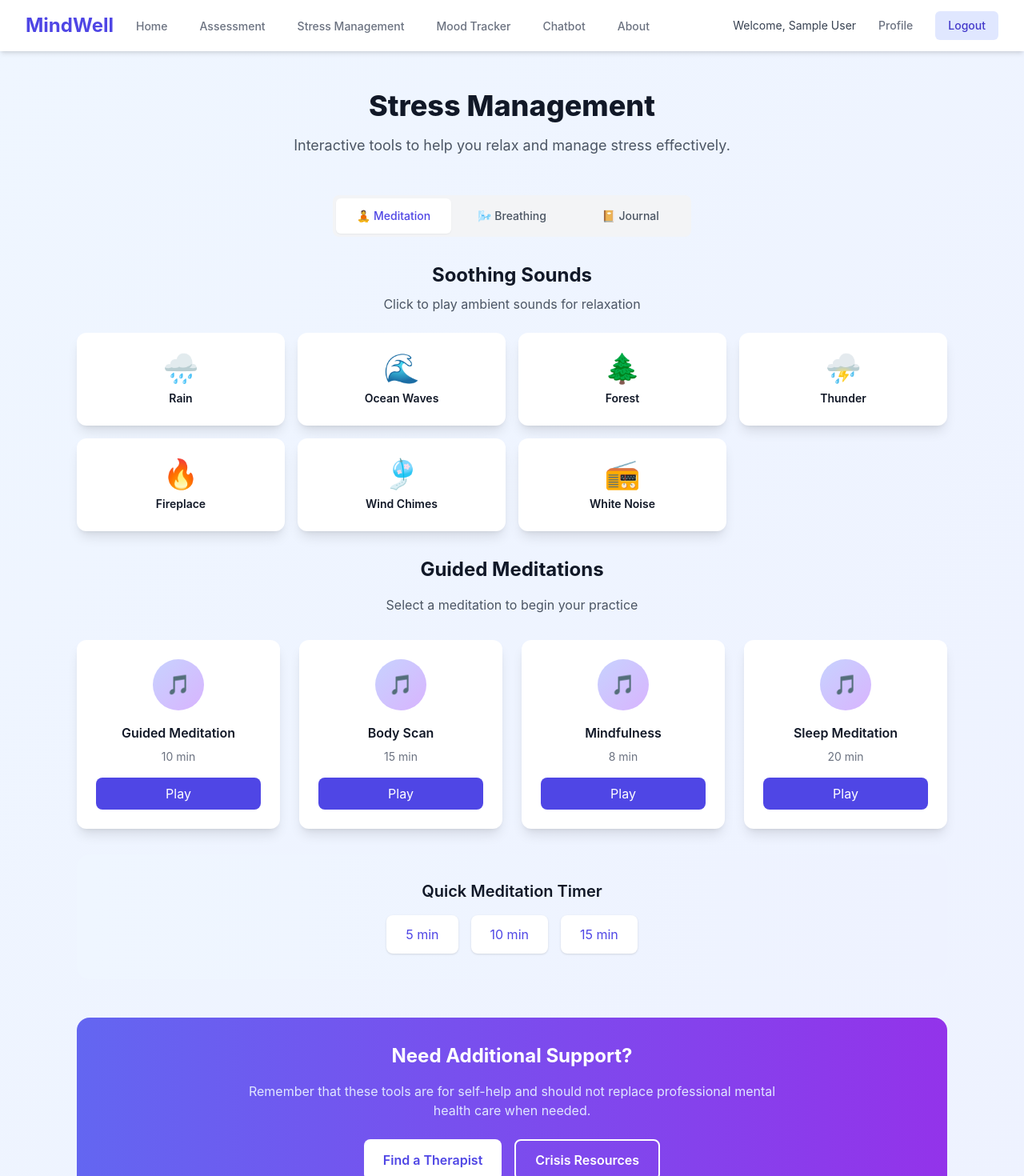
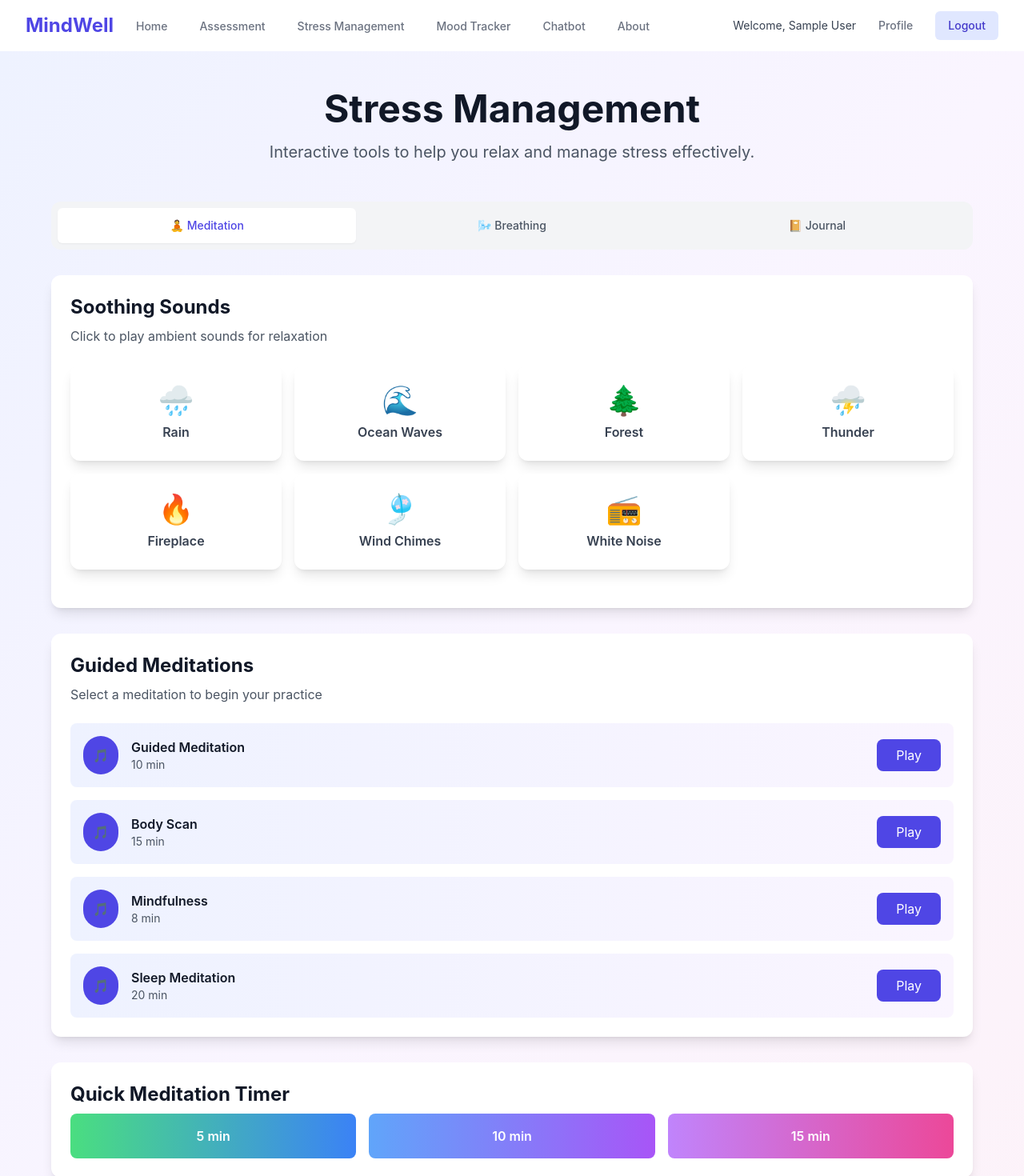
Before and after one commit to continuum235/Mindwell, a React (Create React App) app in the folder frontend/: page /stress-management in a window 1280 px wide. Shown: the top 1470 px of the page at 80% size. Built offline with nearby package versions, Linux system fonts and the light colour scheme; sample sign-in values are in the browser's storage.

Commit message:
build fix

```diff
--- a/frontend/src/pages/StressManagement.js
+++ b/frontend/src/pages/StressManagement.js
@@ -1,5 +1,5 @@
 // pages/StressManagement.js
-import React, { useState, useEffect, useRef } from 'react';
+import React, { useState, useEffect, useRef, useCallback } from 'react';
 import { useAuth } from '../context/AuthContext';
 import axios from 'axios';
 
@@ -39,12 +39,30 @@ const StressManagement = () => {
     return () => clearInterval(interval);
   }, [breathingActive, breathPhase]);
 
+  const loadJournalEntries = useCallback(async () => {
+    try {
+      setLoading(true);
+      setError('');
+      const params = user ? { limit: 50, user: user._id } : { limit: 50 };
+      const response = await axios.get(`${API_URL}/api/journal`, {
+        params,
+        withCredentials: true
+      });
+      setSavedEntries(response.data);
+    } catch (err) {
+      setError(err.response?.data?.message || err.message || 'Failed to load journal entries');
+      console.error('Error loading journal entries:', err);
+    } finally {
+      setLoading(false);
+    }
+  }, [user]);
+
   // Load journal entries when journal tab is active
   useEffect(() => {
     if (activeTab === 'journal') {
       loadJournalEntries();
     }
-  }, [activeTab, user]);
+  }, [activeTab, loadJournalEntries]);
 
   // Cleanup audio on unmount
   useEffect(() => {
@@ -76,24 +94,6 @@ const StressManagement = () => {
       );
     }
   }, [soundVolume]);
-
-  const loadJournalEntries = async () => {
-    try {
-      setLoading(true);
-      setError('');
-      const params = user ? { limit: 50, user: user._id } : { limit: 50 };
-      const response = await axios.get(`${API_URL}/api/journal`, {
-        params,
-        withCredentials: true
-      });
-      setSavedEntries(response.data);
-    } catch (err) {
-      setError(err.response?.data?.message || err.message || 'Failed to load journal entries');
-      console.error('Error loading journal entries:', err);
-    } finally {
-      setLoading(false);
-    }
-  };
 
   const startBreathing = () => {
     setBreathingActive(true);
@@ -133,9 +133,11 @@ const StressManagement = () => {
           content: journalEntry,
           date: new Date(),
         };
+
         if (user) {
           journalData.user = user._id;
         }
+
         const response = await axios.post(
           `${API_URL}/api/journal`,
           journalData,
@@ -168,7 +170,9 @@ const StressManagement = () => {
     try {
       setLoading(true);
       setError('');
-      await axios.delete(`${API_URL}/api/journal/${id}`, { withCredentials: true });
+      await axios.delete(`${API_URL}/api/journal/${id}`, {
+        withCredentials: true
+      });
       setSavedEntries(savedEntries.filter(entry => entry._id !== id));
     } catch (err) {
       setError(err.response?.data?.message || err.message || 'Failed to delete journal entry');
@@ -243,6 +247,7 @@ const StressManagement = () => {
 
     oscillator1.type = 'sine';
     oscillator1.frequency.setValueAtTime(0.2, audioContext.currentTime);
+
     oscillator2.type = 'sine';
     oscillator2.frequency.setValueAtTime(0.15, audioContext.currentTime);
 
@@ -275,6 +280,7 @@ const StressManagement = () => {
 
     noise.connect(filter);
     filter.connect(gainNode);
+
     gainNode.gain.setValueAtTime(0.4, audioContext.currentTime);
 
     return { nodes: [noise, gainNode], output: gainNode };
@@ -290,15 +296,19 @@ const StressManagement = () => {
 
     noise.connect(filter);
     filter.connect(gainNode);
+
     gainNode.gain.setValueAtTime(0.2, audioContext.currentTime);
 
     // Create rumbling effect
     const lfo = audioContext.createOscillator();
     const lfoGain = audioContext.createGain();
+
     lfo.frequency.setValueAtTime(0.5, audioContext.currentTime);
     lfoGain.gain.setValueAtTime(100, audioContext.currentTime);
+
     lfo.connect(lfoGain);
     lfoGain.connect(filter.frequency);
+
     lfo.start();
 
     return { nodes: [noise, lfo, gainNode], output: gainNode };
@@ -321,8 +331,8 @@ const StressManagement = () => {
 
       osc.connect(oscGain);
       oscGain.connect(gainNode);
+
       osc.start();
-
       oscillators.push({ osc, gain: oscGain });
 
       // Random chime hits
@@ -349,16 +359,20 @@ const StressManagement = () => {
 
     noise.connect(filter);
     filter.connect(gainNode);
+
     gainNode.gain.setValueAtTime(0.3, audioContext.currentTime);
 
     // Add crackling effect
     const crackle = audioContext.createOscillator();
     const crackleGain = audioContext.createGain();
+
     crackle.type = 'square';
     crackle.frequency.setValueAtTime(50, audioContext.currentTime);
     crackleGain.gain.setValueAtTime(0.05, audioContext.currentTime);
+
     crackle.connect(crackleGain);
     crackleGain.connect(gainNode);
+
     crackle.start();
 
     return { nodes: [noise, crackle, gainNode], output: gainNode };
@@ -375,6 +389,7 @@ const StressManagement = () => {
 
     noise.connect(filter);
     filter.connect(gainNode);
+
     gainNode.gain.setValueAtTime(0.25, audioContext.currentTime);
 
     // Add bird chirps
@@ -460,6 +475,7 @@ const StressManagement = () => {
       }
 
       source.output.connect(masterGain);
+
       audioRef.current = { audioContext, source, masterGain };
       setPlayingSound(soundName);
     }
@@ -485,54 +501,30 @@ const StressManagement = () => {
   ];
 
   const soothingSounds = [
-    {
-      name: 'Rain',
-      icon: '🌧️',
-      color: 'from-blue-400 to-blue-600'
-    },
-    {
-      name: 'Ocean Waves',
-      icon: '🌊',
-      color: 'from-cyan-400 to-blue-500'
-    },
-    {
-      name: 'Forest',
-      icon: '🌲',
-      color: 'from-green-400 to-emerald-600'
-    },
-    {
-      name: 'Thunder',
-      icon: '⛈️',
-      color: 'from-gray-600 to-slate-700'
-    },
-    {
-      name: 'Fireplace',
-      icon: '🔥',
-      color: 'from-orange-400 to-red-500'
-    },
-    {
-      name: 'Wind Chimes',
-      icon: '🎐',
-      color: 'from-purple-400 to-pink-400'
-    },
-    {
-      name: 'White Noise',
-      icon: '📻',
-      color: 'from-gray-400 to-gray-600'
-    }
+    { name: 'Rain', icon: '🌧️', color: 'from-blue-400 to-blue-600' },
+    { name: 'Ocean Waves', icon: '🌊', color: 'from-cyan-400 to-blue-500' },
+    { name: 'Forest', icon: '🌲', color: 'from-green-400 to-emerald-600' },
+    { name: 'Thunder', icon: '⛈️', color: 'from-gray-600 to-slate-700' },
+    { name: 'Fireplace', icon: '🔥', color: 'from-orange-400 to-red-500' },
+    { name: 'Wind Chimes', icon: '🎐', color: 'from-purple-400 to-pink-400' },
+    { name: 'White Noise', icon: '📻', color: 'from-gray-400 to-gray-600' }
   ];
 
   return (
-    <div className="max-w-6xl mx-auto px-4 sm:px-6 lg:px-8 py-12">
+    <div className="min-h-screen bg-gradient-to-br from-indigo-50 via-purple-50 to-pink-50 py-12 px-4 sm:px-6 lg:px-8">
+      <div className="max-w-6xl mx-auto">
+        {/* Header */}
         <div className="text-center mb-12">
-        <h1 className="text-4xl font-extrabold text-gray-900">Stress Management</h1>
-        <p className="mt-4 text-lg text-gray-600">
+          <h1 className="text-5xl font-bold text-gray-900 mb-4">
+            Stress Management
+          </h1>
+          <p className="text-xl text-gray-600">
             Interactive tools to help you relax and manage stress effectively.
           </p>
         </div>
 
         {/* Tab Navigation */}
-      <div className="flex space-x-1 mb-8 bg-gray-100 p-1 rounded-lg max-w-md mx-auto">
+        <div className="bg-gray-100 rounded-xl p-2 mb-8 flex space-x-2">
           {['meditation', 'breathing', 'journal'].map((tab) => (
             <button
               key={tab}
@@ -554,13 +546,15 @@ const StressManagement = () => {
         {activeTab === 'meditation' && (
           <div className="space-y-8">
             {/* Soothing Sounds Section */}
-          <div>
-            <div className="text-center mb-6">
-              <h2 className="text-2xl font-bold text-gray-900 mb-2">Soothing Sounds</h2>
-              <p className="text-gray-600">Click to play ambient sounds for relaxation</p>
-            </div>
+            <div className="bg-white rounded-xl shadow-lg p-6">
+              <h2 className="text-2xl font-bold text-gray-900 mb-2">
+                Soothing Sounds
+              </h2>
+              <p className="text-gray-600 mb-6">
+                Click to play ambient sounds for relaxation
+              </p>
 
-            <div className="grid grid-cols-2 md:grid-cols-4 gap-4 mb-6">
+              <div className="grid grid-cols-2 md:grid-cols-3 lg:grid-cols-4 gap-4 mb-6">
                 {soothingSounds.map((sound) => (
                   <button
                     key={sound.name}
@@ -571,18 +565,14 @@ const StressManagement = () => {
                         : 'bg-white shadow-lg hover:shadow-xl'
                     }`}
                   >
-                  <div className={`text-4xl mb-2 ${playingSound === sound.name ? 'animate-pulse' : ''}`}>
-                    {sound.icon}
-                  </div>
-                  <h3 className={`font-semibold text-sm ${
-                    playingSound === sound.name ? 'text-white' : 'text-gray-900'
+                    <div className="text-4xl mb-2">{sound.icon}</div>
+                    <div className={`font-semibold ${
+                      playingSound === sound.name ? 'text-white' : 'text-gray-700'
                     }`}>
                       {sound.name}
-                  </h3>
+                    </div>
                     {playingSound === sound.name && (
-                    <div className="absolute top-2 right-2">
-                      <div className="w-3 h-3 bg-white rounded-full animate-ping"></div>
-                    </div>
+                      <div className="absolute top-2 right-2 w-3 h-3 bg-white rounded-full animate-pulse" />
                     )}
                   </button>
                 ))}
@@ -590,57 +580,70 @@ const StressManagement = () => {
 
               {/* Volume Control */}
               {playingSound && (
-              <div className="bg-white rounded-xl shadow-lg p-6 max-w-md mx-auto">
-                <div className="flex items-center space-x-4">
-                  <span className="text-gray-700 font-medium">🔊 Volume</span>
+                <div className="bg-gray-50 rounded-lg p-4 flex items-center space-x-4">
+                  <span className="text-2xl">🔊</span>
+                  <span className="text-sm font-medium text-gray-700">Volume</span>
                   <input
                     type="range"
                     min="0"
                     max="1"
-                    step="0.1"
+                    step="0.01"
                     value={soundVolume}
                     onChange={(e) => setSoundVolume(parseFloat(e.target.value))}
                     className="flex-1 h-2 bg-gray-200 rounded-lg appearance-none cursor-pointer"
                   />
-                  <span className="text-gray-600 font-medium w-12 text-right">
+                  <span className="text-sm font-medium text-gray-700 min-w-[3rem] text-right">
                     {Math.round(soundVolume * 100)}%
                   </span>
-                </div>
                 </div>
               )}
             </div>
 
             {/* Guided Meditations */}
-          <div className="text-center">
-            <h2 className="text-2xl font-bold text-gray-900 mb-4">Guided Meditations</h2>
-            <p className="text-gray-600">Select a meditation to begin your practice</p>
+            <div className="bg-white rounded-xl shadow-lg p-6">
+              <h2 className="text-2xl font-bold text-gray-900 mb-2">
+                Guided Meditations
+              </h2>
+              <p className="text-gray-600 mb-6">
+                Select a meditation to begin your practice
+              </p>
+
+              <div className="space-y-4">
+                {meditationAudios.map((audio, index) => (
+                  <div
+                    key={index}
+                    className="flex items-center justify-between p-4 bg-gradient-to-r from-indigo-50 to-purple-50 rounded-lg hover:shadow-md transition-shadow"
+                  >
+                    <div className="flex items-center space-x-4">
+                      <div className="bg-indigo-600 text-white rounded-full p-3">
+                        🎵
                       </div>
-
-          <div className="grid grid-cols-1 md:grid-cols-2 lg:grid-cols-4 gap-6">
-            {meditationAudios.map((audio, index) => (
-              <div key={index} className="bg-white rounded-xl shadow-lg hover:shadow-xl transition-shadow p-6 text-center">
-                <div className="w-16 h-16 bg-gradient-to-br from-indigo-200 to-purple-300 rounded-full flex items-center justify-center mx-auto mb-4">
-                  <span className="text-2xl">🎵</span>
+                      <div>
+                        <h3 className="font-semibold text-gray-900">{audio.name}</h3>
+                        <p className="text-sm text-gray-600">{audio.duration}</p>
                       </div>
-                <h3 className="font-semibold text-gray-900 mb-2">{audio.name}</h3>
-                <p className="text-gray-500 text-sm mb-4">{audio.duration}</p>
-                <button className="w-full bg-indigo-600 text-white py-2 rounded-lg hover:bg-indigo-700 transition-colors">
+                    </div>
+                    <button className="bg-indigo-600 text-white px-6 py-2 rounded-lg hover:bg-indigo-700 transition-colors">
                       Play
                     </button>
                   </div>
                 ))}
               </div>
+            </div>
 
-          <div className="bg-gradient-to-r from-blue-50 to-indigo-50 rounded-2xl p-8 text-center">
-            <h3 className="text-xl font-semibold text-gray-900 mb-4">Quick Meditation Timer</h3>
-            <div className="flex justify-center space-x-4">
-              <button className="bg-white text-indigo-600 px-6 py-3 rounded-lg shadow hover:shadow-md transition-shadow">
+            {/* Quick Timer */}
+            <div className="bg-white rounded-xl shadow-lg p-6">
+              <h2 className="text-2xl font-bold text-gray-900 mb-2">
+                Quick Meditation Timer
+              </h2>
+              <div className="flex space-x-4">
+                <button className="flex-1 bg-gradient-to-r from-green-400 to-blue-500 text-white py-4 rounded-lg font-semibold hover:shadow-lg transition-shadow">
                   5 min
                 </button>
-              <button className="bg-white text-indigo-600 px-6 py-3 rounded-lg shadow hover:shadow-md transition-shadow">
+                <button className="flex-1 bg-gradient-to-r from-blue-400 to-purple-500 text-white py-4 rounded-lg font-semibold hover:shadow-lg transition-shadow">
                   10 min
                 </button>
-              <button className="bg-white text-indigo-600 px-6 py-3 rounded-lg shadow hover:shadow-md transition-shadow">
+                <button className="flex-1 bg-gradient-to-r from-purple-400 to-pink-500 text-white py-4 rounded-lg font-semibold hover:shadow-lg transition-shadow">
                   15 min
                 </button>
               </div>
@@ -650,35 +653,44 @@ const StressManagement = () => {
 
         {/* Breathing Tab */}
         {activeTab === 'breathing' && (
-        <div className="text-center space-y-8">
-          <h2 className="text-2xl font-bold text-gray-900">Breathing Exercise</h2>
+          <div className="space-y-8">
+            <div className="bg-white rounded-xl shadow-lg p-8">
+              <h2 className="text-3xl font-bold text-gray-900 mb-8 text-center">
+                Breathing Exercise
+              </h2>
 
-          <div className="max-w-md mx-auto">
-            <div className={`w-64 h-64 mx-auto rounded-full bg-gradient-to-br ${breathingColor[breathPhase]} transition-all duration-1000 flex items-center justify-center shadow-2xl ${
-              breathingActive ? 'scale-100' : 'scale-90'
-            }`}>
-              <div className="text-white text-center">
-                <div className="text-4xl font-bold mb-2">{timer}</div>
-                <div className="text-xl font-semibold">{breathingText[breathPhase]}</div>
+              {/* Breathing Circle */}
+              <div className="flex flex-col items-center justify-center mb-8">
+                <div
+                  className={`w-64 h-64 rounded-full bg-gradient-to-br ${breathingColor[breathPhase]} shadow-2xl flex items-center justify-center transition-all duration-1000 ${
+                    breathingActive ? 'scale-110' : 'scale-100'
+                  }`}
+                >
+                  <div className="text-center text-white">
+                    <div className="text-6xl font-bold mb-2">{timer}</div>
+                    <div className="text-2xl font-semibold">
+                      {breathingText[breathPhase]}
+                    </div>
+                  </div>
                 </div>
               </div>
 
-            <div className="mt-8 space-y-4">
-              <p className="text-gray-600">
+              <p className="text-center text-gray-600 mb-6">
                 Follow the circle: Breathe in for 4s, hold for 4s, breathe out for 6s
               </p>
 
+              <div className="flex justify-center space-x-4">
                 {!breathingActive ? (
                   <button
                     onClick={startBreathing}
-                  className="bg-green-600 text-white px-8 py-4 rounded-full text-lg font-semibold hover:bg-green-700 transition-colors"
+                    className="bg-gradient-to-r from-green-500 to-blue-600 text-white px-8 py-4 rounded-lg font-semibold text-lg hover:shadow-xl transition-shadow"
                   >
                     Start Breathing Exercise
                   </button>
                 ) : (
                   <button
                     onClick={stopBreathing}
-                  className="bg-red-600 text-white px-8 py-4 rounded-full text-lg font-semibold hover:bg-red-700 transition-colors"
+                    className="bg-gradient-to-r from-red-500 to-pink-600 text-white px-8 py-4 rounded-lg font-semibold text-lg hover:shadow-xl transition-shadow"
                   >
                     Stop Exercise
                   </button>
@@ -686,21 +698,22 @@ const StressManagement = () => {
               </div>
             </div>
 
-          <div className="grid grid-cols-1 md:grid-cols-3 gap-6 mt-12">
-            <div className="bg-white p-6 rounded-xl shadow-lg">
-              <div className="text-3xl mb-3">💨</div>
-              <h3 className="font-semibold text-gray-900 mb-2">4-4-6 Pattern</h3>
-              <p className="text-gray-600 text-sm">Inhale for 4s, hold for 4s, exhale for 6s</p>
+            {/* Benefits Section */}
+            <div className="grid md:grid-cols-3 gap-6">
+              <div className="bg-white rounded-xl shadow-lg p-6 text-center">
+                <div className="text-4xl mb-4">💨</div>
+                <h3 className="text-xl font-bold text-gray-900 mb-2">4-4-6 Pattern</h3>
+                <p className="text-gray-600">Inhale for 4s, hold for 4s, exhale for 6s</p>
               </div>
-            <div className="bg-white p-6 rounded-xl shadow-lg">
-              <div className="text-3xl mb-3">😌</div>
-              <h3 className="font-semibold text-gray-900 mb-2">Calms Nervous System</h3>
-              <p className="text-gray-600 text-sm">Activates parasympathetic response</p>
+              <div className="bg-white rounded-xl shadow-lg p-6 text-center">
+                <div className="text-4xl mb-4">😌</div>
+                <h3 className="text-xl font-bold text-gray-900 mb-2">Calms Nervous System</h3>
+                <p className="text-gray-600">Activates parasympathetic response</p>
               </div>
-            <div className="bg-white p-6 rounded-xl shadow-lg">
-              <div className="text-3xl mb-3">⏱️</div>
-              <h3 className="font-semibold text-gray-900 mb-2">5-10 Minutes</h3>
-              <p className="text-gray-600 text-sm">Recommended daily practice</p>
+              <div className="bg-white rounded-xl shadow-lg p-6 text-center">
+                <div className="text-4xl mb-4">⏱️</div>
+                <h3 className="text-xl font-bold text-gray-900 mb-2">5-10 Minutes</h3>
+                <p className="text-gray-600">Recommended daily practice</p>
               </div>
             </div>
           </div>
@@ -708,22 +721,27 @@ const StressManagement = () => {
 
         {/* Journal Tab */}
         {activeTab === 'journal' && (
-        <div className="grid grid-cols-1 lg:grid-cols-2 gap-8">
+          <div className="space-y-8">
             {/* Journal Input */}
             <div className="bg-white rounded-xl shadow-lg p-6">
-            <h2 className="text-2xl font-bold text-gray-900 mb-4">Daily Journal</h2>
-            <p className="text-gray-600 mb-6">Write down your thoughts, feelings, or anything on your mind</p>
+              <h2 className="text-2xl font-bold text-gray-900 mb-2">Daily Journal</h2>
+              <p className="text-gray-600 mb-6">
+                Write down your thoughts, feelings, or anything on your mind
+              </p>
 
               {error && (
-              <div className="mb-4 p-3 bg-red-50 border border-red-200 text-red-700 rounded-lg">
+                <div className="bg-red-50 border border-red-200 text-red-800 px-4 py-3 rounded-lg mb-4">
                   {error}
                 </div>
               )}
 
               {editingId && (
-              <div className="mb-4 p-3 bg-blue-50 border border-blue-200 text-blue-700 rounded-lg flex items-center justify-between">
+                <div className="bg-blue-50 border border-blue-200 text-blue-800 px-4 py-3 rounded-lg mb-4 flex items-center justify-between">
                   <span>Editing entry...</span>
-                <button onClick={cancelEdit} className="text-blue-600 hover:text-blue-800 underline text-sm">
+                  <button
+                    onClick={cancelEdit}
+                    className="text-blue-600 hover:text-blue-800 font-semibold"
+                  >
                     Cancel
                   </button>
                 </div>
@@ -737,7 +755,6 @@ const StressManagement = () => {
                   className="w-full h-48 p-4 border border-gray-300 rounded-lg resize-none focus:ring-2 focus:ring-indigo-500 focus:border-transparent"
                   disabled={loading}
                 />
-
                 <div className="flex space-x-3">
                   <button
                     onClick={saveJournalEntry}
@@ -777,7 +794,10 @@ const StressManagement = () => {
               ) : (
                 <div className="space-y-4 max-h-96 overflow-y-auto">
                   {savedEntries.map((entry) => (
-                  <div key={entry._id} className="border-l-4 border-indigo-500 pl-4 py-3 bg-gray-50 rounded relative group">
+                    <div
+                      key={entry._id}
+                      className="border-l-4 border-indigo-500 pl-4 py-3 bg-gray-50 rounded relative group"
+                    >
                       <div className="flex justify-between items-start mb-2">
                         <span className="text-sm text-gray-500">{formatDate(entry.date)}</span>
                         <div className="flex items-center space-x-2">
@@ -813,7 +833,8 @@ const StressManagement = () => {
         <div className="mt-12 bg-gradient-to-r from-indigo-500 to-purple-600 rounded-2xl p-8 text-white text-center">
           <h3 className="text-2xl font-bold mb-4">Need Additional Support?</h3>
           <p className="text-indigo-100 mb-6 max-w-2xl mx-auto">
-          Remember that these tools are for self-help and should not replace professional mental health care when needed.
+            Remember that these tools are for self-help and should not replace professional
+            mental health care when needed.
           </p>
           <div className="flex flex-col sm:flex-row gap-4 justify-center">
             <button className="bg-white text-indigo-600 px-6 py-3 rounded-lg font-semibold hover:bg-gray-100 transition-colors">
@@ -825,6 +846,7 @@ const StressManagement = () => {
           </div>
         </div>
       </div>
+    </div>
   );
 };
 
```
Also changed, not shown: frontend/src/pages/Login.js (+6 -2 lines). Lines whose indentation alone changed are shown as unchanged.
